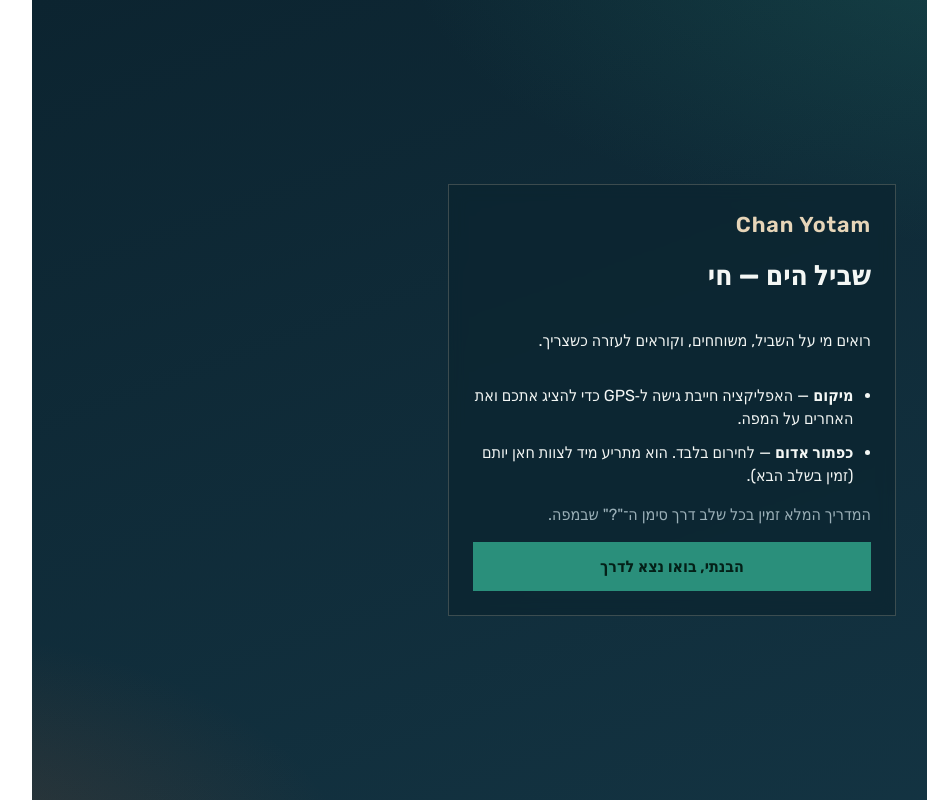
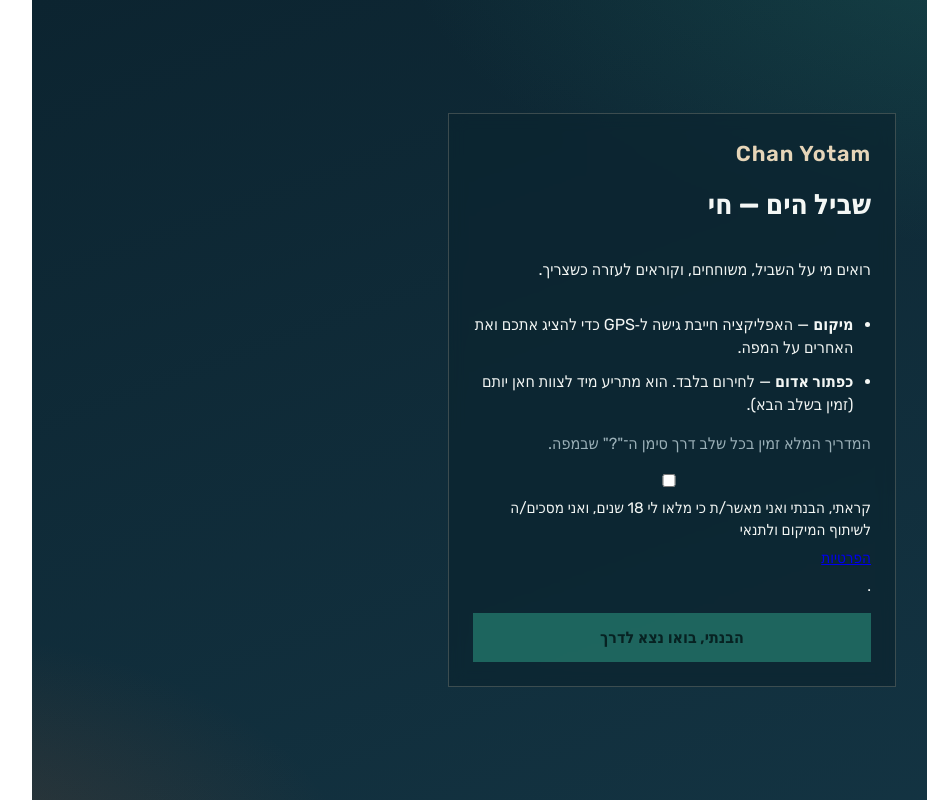
Before and after one commit to Yogihugy/khan-yotam-app, a React (Vite) app in the folder client/: page /onboarding in a window 1280 px wide. Shown: the whole page, without its empty margins (287-1214 px from the left). Built offline with nearby package versions, Linux system fonts and the light colour scheme; no server answers; the database is empty.

Commit message:
feat: require consent checkbox before GPS request in onboarding

```diff
--- a/client/src/pages/OnboardingPage.tsx
+++ b/client/src/pages/OnboardingPage.tsx
@@ -1,9 +1,11 @@
 import { useState } from 'react';
-import { Navigate, useNavigate } from 'react-router-dom';
+import { Link, Navigate, useNavigate } from 'react-router-dom';
 import { EmergencyBanner } from '../components/EmergencyBanner';
 import { InAppBrowserBanner } from '../components/InAppBrowserBanner';
 import { LocationDeniedHelp } from '../components/LocationDeniedHelp';
+import { acceptConsent } from '../lib/api';
 import { appConfig } from '../lib/config';
+import { getAccessToken } from '../lib/supabase';
 import {
   hasCompletedOnboarding,
   markOnboardingComplete,
@@ -21,6 +23,7 @@ export function OnboardingPage() {
     );
   });
   const [busy, setBusy] = useState(false);
+  const [consentChecked, setConsentChecked] = useState(false);
 
   if (hasCompletedOnboarding()) {
     const user = readCachedUser();
@@ -31,6 +34,20 @@ export function OnboardingPage() {
     setBusy(true);
     setError(null);
     setDenied(false);
+
+    const accessToken = await getAccessToken();
+    if (!accessToken) {
+      setError('אין סשן פעיל — נסו לפתוח את הקישור מחדש.');
+      setBusy(false);
+      return;
+    }
+    try {
+      await acceptConsent(accessToken);
+    } catch (err) {
+      setError(err instanceof Error ? err.message : 'שגיאה בשמירת ההסכמה');
+      setBusy(false);
+      return;
+    }
 
     if (!navigator.geolocation) {
       setError('המכשיר לא תומך ב‑GPS. לא ניתן להמשיך בלי מיקום.');
@@ -79,13 +96,32 @@ export function OnboardingPage() {
           המדריך המלא זמין בכל שלב דרך סימן ה־&quot;?&quot; שבמפה.
         </p>
 
+        <label className="onboarding-consent">
+          <input
+            type="checkbox"
+            checked={consentChecked}
+            onChange={(e) => setConsentChecked(e.target.checked)}
+          />
+          {' '}קראתי, הבנתי ואני מאשר/ת כי מלאו לי 18 שנים, ואני מסכים/ה לשיתוף
+          המיקום ולתנאי{' '}
+          <Link to="/policy" target="_blank" rel="noopener noreferrer">
+            הפרטיות
+          </Link>
+          .
+        </label>
+
         <EmergencyBanner />
 
         {denied && <LocationDeniedHelp />}
 
         {error && <p className="error">{error}</p>}
 
-        <button type="button" className="primary" disabled={busy} onClick={() => void continueToApp()}>
+        <button
+          type="button"
+          className="primary"
+          disabled={busy || !consentChecked}
+          onClick={() => void continueToApp()}
+        >
           {busy ? 'מבקשים מיקום…' : denied ? 'ניסיון חוזר' : 'הבנתי, בואו נצא לדרך'}
         </button>
       </div>
```
